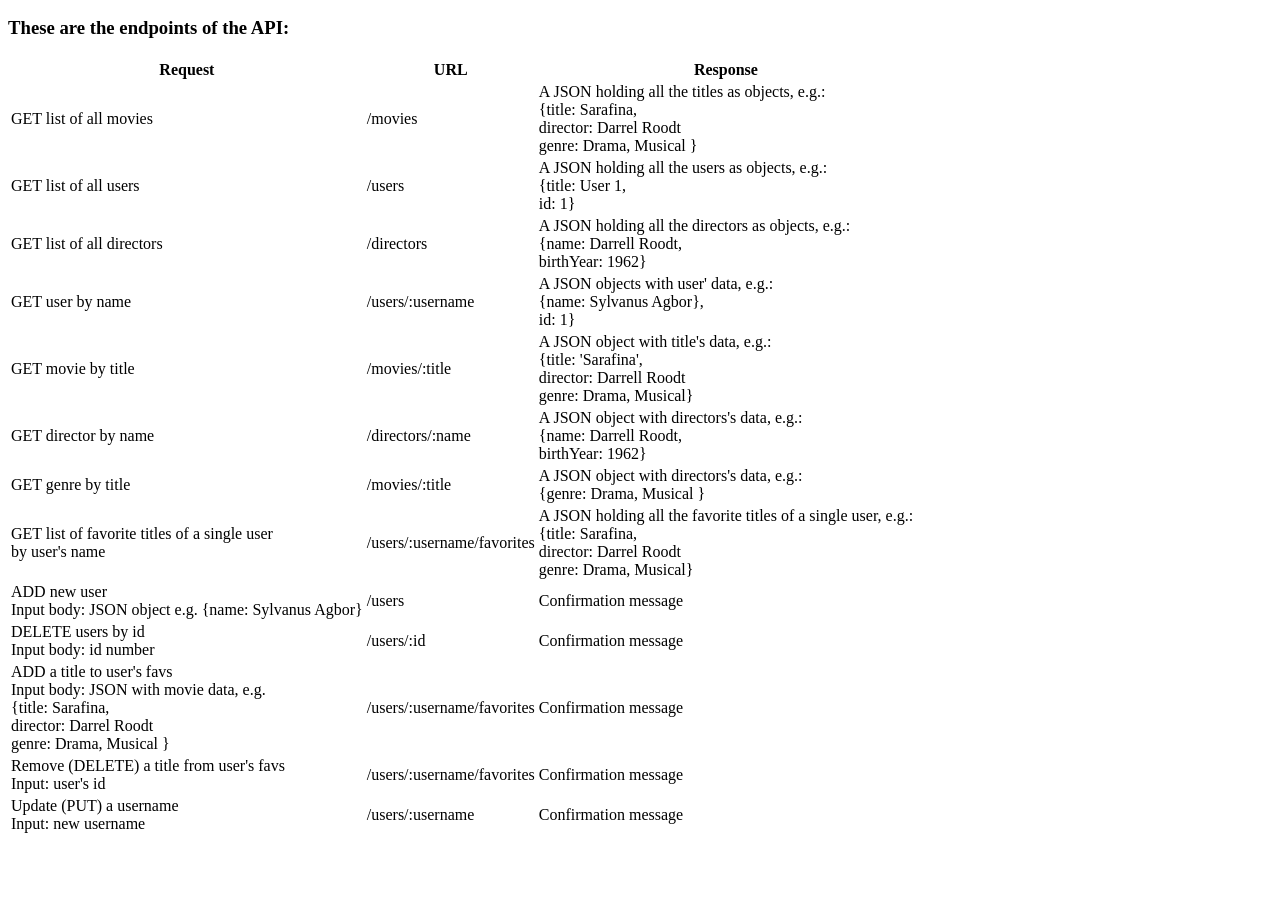
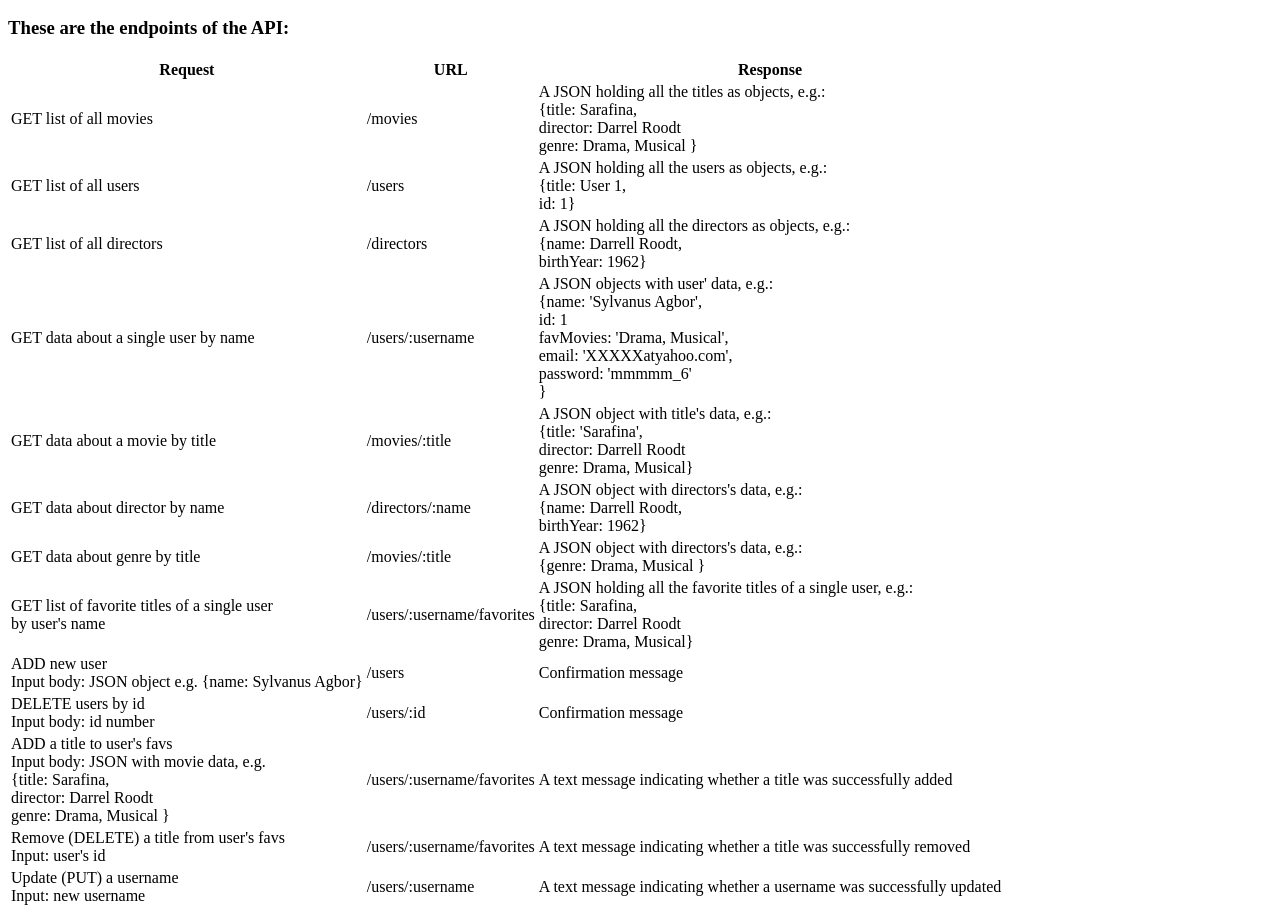
Before and after one commit to ebotsa/MOVIE-API, a website: page public/documentation.html in a window 1280 px wide. Shown: the part 110-1026 px from the top of the page. Before the commit the page ends 954 px from the top, so only its background shows below. Drawn offline with Linux system fonts and the light colour scheme.

Commit message:
Added updates
Added updates

```diff
--- a/public/documentation.html
+++ b/public/documentation.html
@@ -40,14 +40,19 @@
 				<br>birthYear: 1962}</td>
 		</tr>
 		<tr>
-			<td>GET user by name </td>
+			<td>GET data about a single user by name </td>
 			<td>/users/:username</td>
 			<td>A JSON objects with user' data, e.g.:
-				<br>{name: Sylvanus Agbor},
-				<br>id: 1}</td>
+				<br>{name: 'Sylvanus Agbor',
+				<br>id: 1<br>
+				favMovies: 'Drama, Musical',<br>
+				email: 'XXXXXatyahoo.com',<br>
+				password: 'mmmmm_6'<br>}
+		</td>
 		</tr>
+
 		<tr>
-			<td>GET movie by title</td>
+			<td>GET data about a movie by title</td>
 			<td>/movies/:title</td>
 			<td>A JSON object with title's data, e.g.:
 				<br>{title: 'Sarafina',
@@ -55,14 +60,14 @@
 				<br>genre: Drama, Musical}</td>
 		</tr>
 		<tr>
-			<td>GET director by name</td>
+			<td>GET data about director by name</td>
 			<td>/directors/:name</td>
 			<td>A JSON object with directors's data, e.g.:
 				<br>{name: Darrell Roodt,
 				<br>birthYear: 1962}</td>
 		</tr>
 		<tr>
-			<td>GET genre by title</td>
+			<td>GET data about genre by title</td>
 			<td>/movies/:title</td>
 			<td>A JSON object with directors's data, e.g.:
 				<br>{genre: Drama, Musical }</td>
@@ -95,19 +100,19 @@
 				<br>director: Darrel Roodt
 				<br>genre: Drama, Musical }</td>
 			<td>/users/:username/favorites</td>
-			<td>Confirmation message</td>
+			<td>A text message indicating whether a title was successfully added</td>
 		</tr>
 		<tr>
 			<td>Remove (DELETE) a title from user's favs
 				<br>Input: user's id</td>
 			<td>/users/:username/favorites</td>
-			<td>Confirmation message</td>
+			<td>A text message indicating whether a title was successfully removed</td>
 		</tr>
 		<tr>
 			<td>Update (PUT) a username
 				<br>Input: new username</td>
 			<td>/users/:username</td>
-			<td>Confirmation message</td>
+			<td>A text message indicating whether a username was successfully updated</td>
 		</tr>
 	</table>
 </body>
```
Also changed, not shown: index.js (+29 -6 lines).
